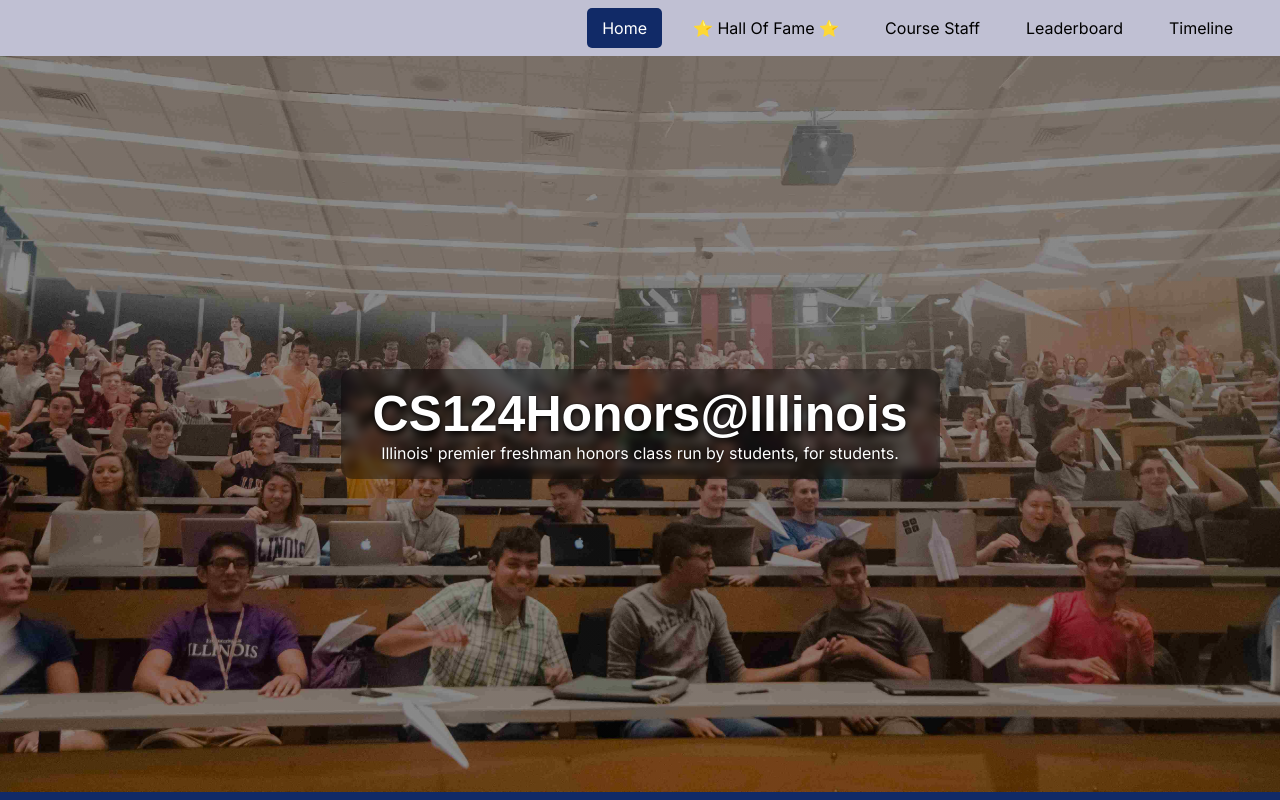
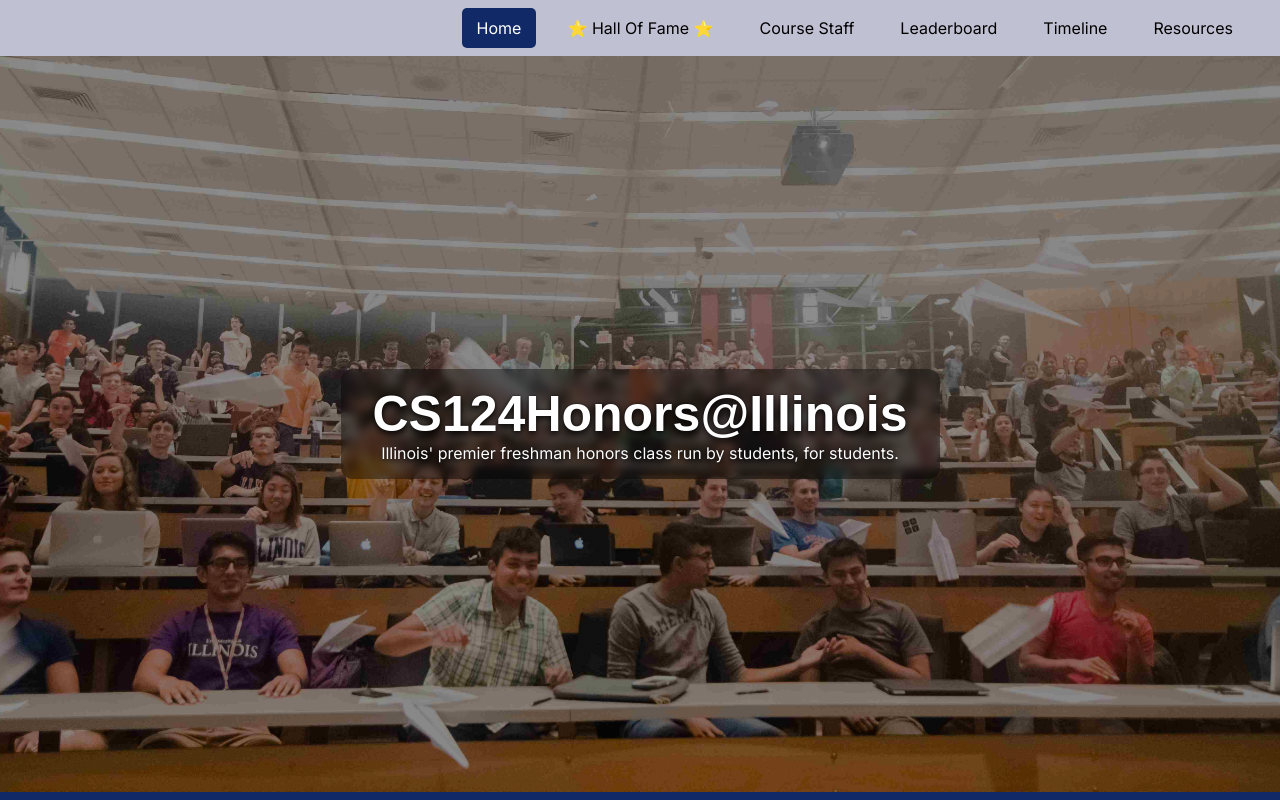
Before and after one commit to somyas25/cs124h, a Next.js app: page / in a window 1280 px wide. Shown: the top 800 px of the page. Built offline with nearby package versions, Linux system fonts and the light colour scheme; a web font is replaced by a local one.

Commit message:
Added resouces button

```diff
--- a/components/navbar.js
+++ b/components/navbar.js
@@ -52,6 +52,11 @@
             Timeline
           </button>
         </Link>
+        <Link href="https://typhoon-lifter-1e1.notion.site/CS124H-Resource-Vault-1adbec204dee8026a3ccd51e7e260f04">
+          <button className={styles["nav-button"]}>
+            Resources
+          </button>
+        </Link>
       </div>
     </nav>
   );
```
